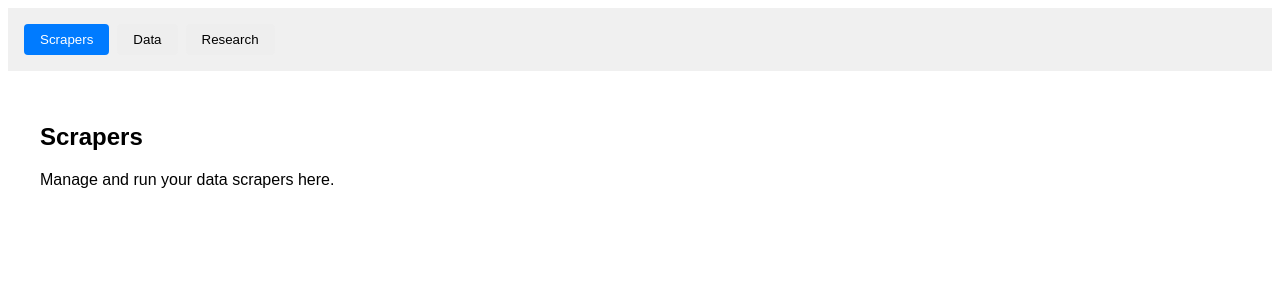
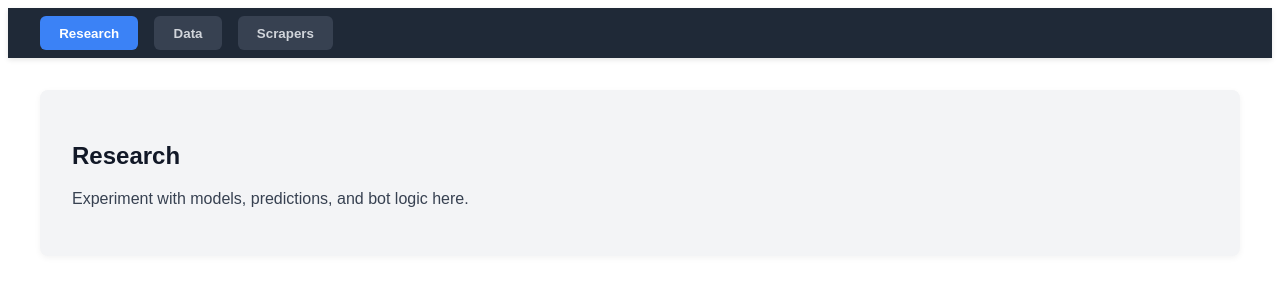
Before and after one commit to toinfinityandbeyond1/front-end, a React (Create React App) app: page /#/research in a window 1280 px wide. Before the commit this address led to /#/scrapers. Shown: the top 300 px of the page. Built offline with nearby package versions, Linux system fonts and the light colour scheme.

Commit message:
adding some styling

```diff
--- a/src/App.jsx
+++ b/src/App.jsx
@@ -1,4 +1,4 @@
-import React, { useEffect, useState } from "react";
+import React, { useState, useEffect } from "react";
 import { Routes, Route, Navigate, useLocation, useNavigate } from "react-router-dom";
 import NavBar from "./components/NavBar";
 import Scrapers from "./components/Scrapers";
@@ -9,20 +9,19 @@ export default function App() {
   const navigate = useNavigate();
   const location = useLocation();
 
-  // Load last tab from localStorage, default to '/scrapers'
+  // Load last tab from localStorage, default to "/research"
   const [activeTab, setActiveTab] = useState(() => {
-    const saved = localStorage.getItem("activeTab");
-    return saved || "/scrapers";
+    return localStorage.getItem("activeTab") || "/research";
   });
 
-  // Sync activeTab with URL
+  // Sync URL with activeTab
   useEffect(() => {
     if (location.pathname !== activeTab) {
       navigate(activeTab, { replace: true });
     }
   }, [activeTab]);
 
-  // Save tab to localStorage whenever it changes
+  // Save active tab in localStorage
   useEffect(() => {
     localStorage.setItem("activeTab", activeTab);
   }, [activeTab]);
@@ -33,9 +32,9 @@ export default function App() {
       <div style={{ padding: "2rem" }}>
         <Routes>
           <Route path="/" element={<Navigate to={activeTab} replace />} />
+          <Route path="/research" element={<Research />} />
+          <Route path="/data" element={<Data />} />
           <Route path="/scrapers" element={<Scrapers />} />
-          <Route path="/data" element={<Data />} />
-          <Route path="/research" element={<Research />} />
         </Routes>
       </div>
     </div>
--- a/src/components/Data.jsx
+++ b/src/components/Data.jsx
@@ -2,9 +2,16 @@ import React from "react";
 
 export default function Data() {
   return (
-    <section>
-      <h2>Data</h2>
-      <p>View and analyze your collected sports data.</p>
+    <section
+      style={{
+        backgroundColor: "#fef3c7",
+        padding: "2rem",
+        borderRadius: "8px",
+        boxShadow: "0 2px 6px rgba(0,0,0,0.05)",
+      }}
+    >
+      <h2 style={{ color: "#78350f" }}>Data</h2>
+      <p style={{ color: "#92400e" }}>View and analyze your collected sports data here.</p>
     </section>
   );
 }
--- a/src/components/NavBar.jsx
+++ b/src/components/NavBar.jsx
@@ -2,25 +2,35 @@ import React from "react";
 
 export default function NavBar({ activeTab, setActiveTab }) {
   const tabs = [
+    { name: "Research", path: "/research" },
+    { name: "Data", path: "/data" },
     { name: "Scrapers", path: "/scrapers" },
-    { name: "Data", path: "/data" },
-    { name: "Research", path: "/research" },
   ];
 
   return (
-    <nav style={{ padding: "1rem", background: "#f0f0f0" }}>
+    <nav
+      style={{
+        display: "flex",
+        justifyContent: "flex-start",
+        backgroundColor: "#1f2937", // dark gray
+        padding: "0.5rem 2rem",
+        boxShadow: "0 2px 5px rgba(0,0,0,0.1)",
+      }}
+    >
       {tabs.map((tab) => (
         <button
           key={tab.path}
           onClick={() => setActiveTab(tab.path)}
           style={{
-            marginRight: "0.5rem",
-            padding: "0.5rem 1rem",
-            borderRadius: "4px",
+            marginRight: "1rem",
+            padding: "0.6rem 1.2rem",
+            borderRadius: "6px",
             border: "none",
             cursor: "pointer",
-            backgroundColor: activeTab === tab.path ? "#007BFF" : "#EEE",
-            color: activeTab === tab.path ? "white" : "black",
+            fontWeight: "bold",
+            backgroundColor: activeTab === tab.path ? "#3b82f6" : "#374151", // active: blue, inactive: darker gray
+            color: activeTab === tab.path ? "white" : "#d1d5db", // active white, inactive light gray
+            transition: "background-color 0.2s",
           }}
         >
           {tab.name}
--- a/src/components/Research.jsx
+++ b/src/components/Research.jsx
@@ -2,9 +2,16 @@ import React from "react";
 
 export default function Research() {
   return (
-    <section>
-      <h2>Research</h2>
-      <p>Experiment with models, predictions, or bot logic here.</p>
+    <section
+      style={{
+        backgroundColor: "#f3f4f6",
+        padding: "2rem",
+        borderRadius: "8px",
+        boxShadow: "0 2px 6px rgba(0,0,0,0.05)",
+      }}
+    >
+      <h2 style={{ color: "#111827" }}>Research</h2>
+      <p style={{ color: "#374151" }}>Experiment with models, predictions, and bot logic here.</p>
     </section>
   );
 }
--- a/src/components/Scrapers.jsx
+++ b/src/components/Scrapers.jsx
@@ -2,9 +2,16 @@ import React from "react";
 
 export default function Scrapers() {
   return (
-    <section>
-      <h2>Scrapers</h2>
-      <p>Manage and run your data scrapers here.</p>
+    <section
+      style={{
+        backgroundColor: "#d1fae5",
+        padding: "2rem",
+        borderRadius: "8px",
+        boxShadow: "0 2px 6px rgba(0,0,0,0.05)",
+      }}
+    >
+      <h2 style={{ color: "#065f46" }}>Scrapers</h2>
+      <p style={{ color: "#047857" }}>Manage and run your data scrapers here.</p>
     </section>
   );
 }
```
